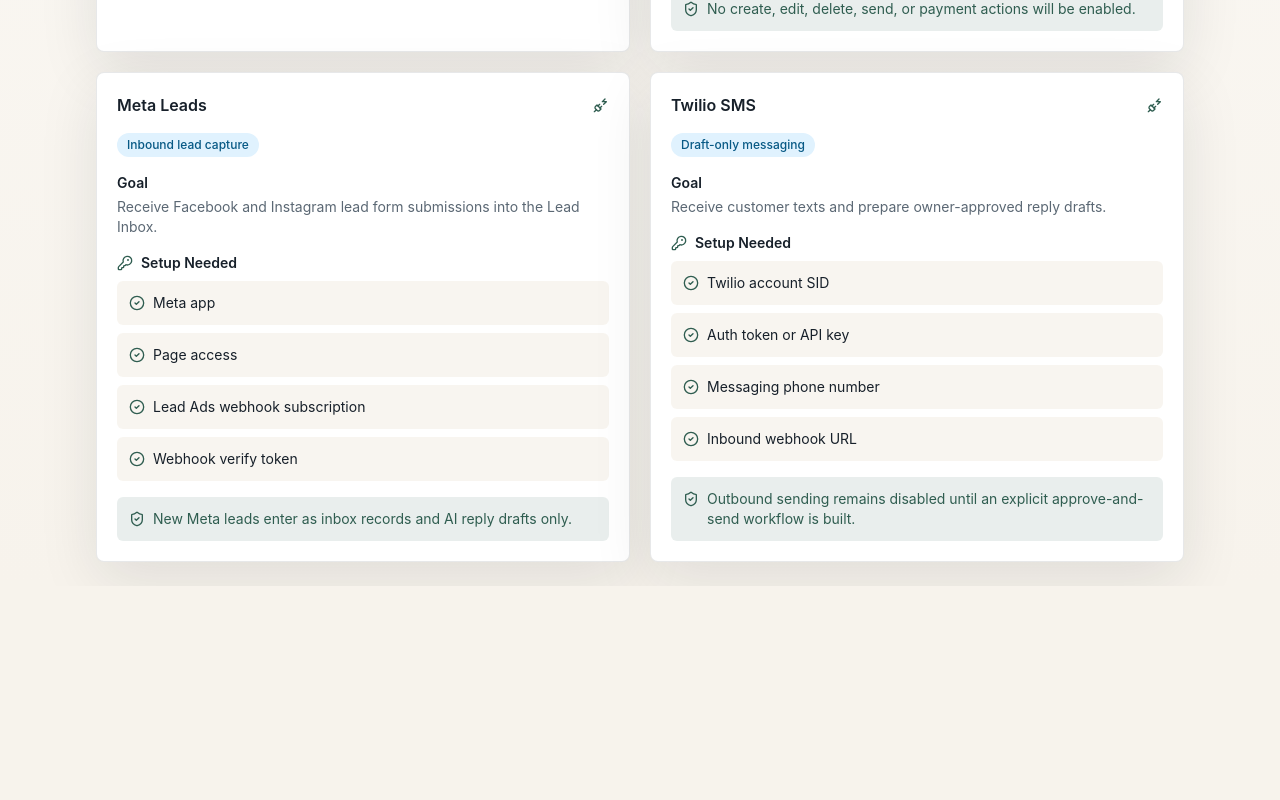
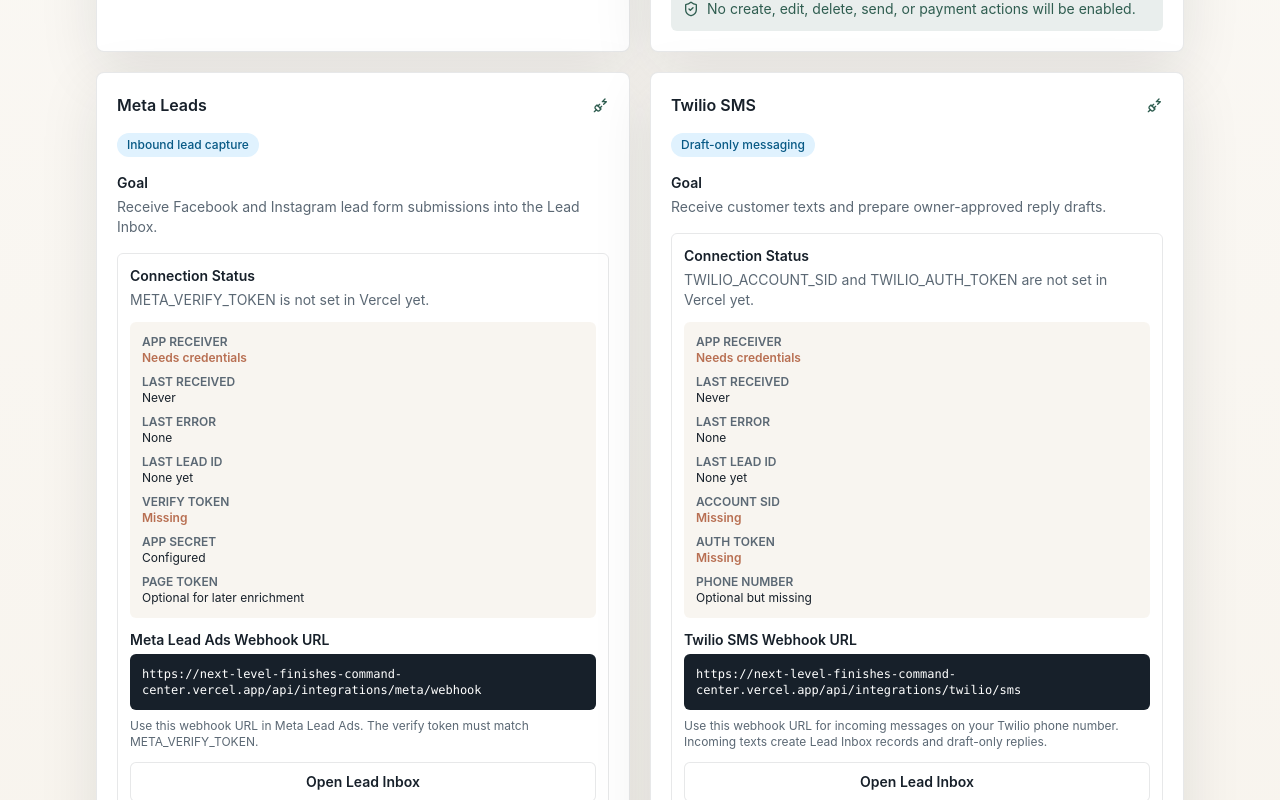
Before and after one commit to gwcph4q4fd-art/next-level-finishes-command-center, a Next.js app: page /integrations in a window 1280 px wide. Shown: the part 1360-2160 px from the top of the page. Before the commit the page ends 1946 px from the top, so only its background shows below. Built offline with nearby package versions, Linux system fonts and the light colour scheme; no server answers; the database is empty.

Commit message:
Show Meta and Twilio integration setup

```diff
--- a/app/integrations/page.tsx
+++ b/app/integrations/page.tsx
@@ -82,6 +82,8 @@
       companyId?: string;
     } | null;
   } | null>(null);
+  const [metaStatus, setMetaStatus] = useState<InboundStatus | null>(null);
+  const [twilioStatus, setTwilioStatus] = useState<InboundStatus | null>(null);
 
   useEffect(() => {
     fetch("/api/integrations/jobber/status")
@@ -92,6 +94,14 @@
       .then((response) => response.json())
       .then(setQuickBooksStatus)
       .catch(() => setQuickBooksStatus(null));
+    fetch("/api/integrations/meta/status")
+      .then((response) => response.json())
+      .then(setMetaStatus)
+      .catch(() => setMetaStatus(null));
+    fetch("/api/integrations/twilio/status")
+      .then((response) => response.json())
+      .then(setTwilioStatus)
+      .catch(() => setTwilioStatus(null));
   }, []);
 
   return (
@@ -116,6 +126,8 @@
                 {integration.name === "QuickBooks Online" && quickBooksStatus?.connected ? <Badge tone="green">API connected</Badge> : null}
                 {integration.name === "QuickBooks Online" && quickBooksStatus && !quickBooksStatus.connected && quickBooksStatus.hasAccessToken ? <Badge tone="red">API failing</Badge> : null}
                 {integration.name === "QuickBooks Online" && quickBooksStatus && !quickBooksStatus.configured ? <Badge tone="yellow">Needs credentials</Badge> : null}
+                {integration.name === "Meta Leads" && metaStatus?.connected ? <Badge tone="green">Webhook ready</Badge> : null}
+                {integration.name === "Twilio SMS" && twilioStatus?.connected ? <Badge tone="green">Webhook ready</Badge> : null}
               </div>
               <div>
                 <p className="text-sm font-semibold text-ink">Goal</p>
@@ -126,6 +138,24 @@
               ) : null}
               {integration.name === "QuickBooks Online" ? (
                 <QuickBooksSetup status={quickBooksStatus} />
+              ) : null}
+              {integration.name === "Meta Leads" ? (
+                <InboundSetup
+                  name="Meta Lead Ads"
+                  status={metaStatus}
+                  configured={Boolean(metaStatus?.meta?.verifyTokenConfigured)}
+                  missing="META_VERIFY_TOKEN is not set in Vercel yet."
+                  instructions="Use this webhook URL in Meta Lead Ads. The verify token must match META_VERIFY_TOKEN."
+                />
+              ) : null}
+              {integration.name === "Twilio SMS" ? (
+                <InboundSetup
+                  name="Twilio SMS"
+                  status={twilioStatus}
+                  configured={Boolean(twilioStatus?.twilio?.accountSidConfigured && twilioStatus?.twilio?.authTokenConfigured)}
+                  missing="TWILIO_ACCOUNT_SID and TWILIO_AUTH_TOKEN are not set in Vercel yet."
+                  instructions="Use this webhook URL for incoming messages on your Twilio phone number. Incoming texts create Lead Inbox records and draft-only replies."
+                />
               ) : null}
               <div>
                 <p className="mb-2 flex items-center gap-2 text-sm font-semibold text-ink">
@@ -150,6 +180,83 @@
         ))}
       </section>
     </main>
+  );
+}
+
+type InboundStatus = {
+  connected: boolean;
+  status: string;
+  lastSyncAt?: string | null;
+  lastReceivedAt?: string | null;
+  lastError?: string | null;
+  lastLeadId?: string | null;
+  webhookUrl?: string;
+  meta?: {
+    verifyTokenConfigured: boolean;
+    pageAccessTokenConfigured: boolean;
+    appSecretConfigured: boolean;
+    webhookUrl: string;
+  } | null;
+  twilio?: {
+    accountSidConfigured: boolean;
+    authTokenConfigured: boolean;
+    phoneNumberConfigured: boolean;
+    webhookUrl: string;
+  } | null;
+};
+
+function InboundSetup({
+  name,
+  status,
+  configured,
+  missing,
+  instructions
+}: {
+  name: string;
+  status: InboundStatus | null;
+  configured: boolean;
+  missing: string;
+  instructions: string;
+}) {
+  return (
+    <div className="grid gap-3 rounded-md border border-ink/10 p-3">
+      <div>
+        <p className="text-sm font-semibold text-ink">Connection Status</p>
+        <p className="mt-1 text-sm text-steel">
+          {!status ? `Checking ${name} setup...` : configured ? `${name} receiver is ready in the app.` : missing}
+        </p>
+      </div>
+      <div className="grid gap-2 rounded-md bg-primer/60 p-3 text-xs text-steel">
+        <Diag label="App receiver" value={status?.connected ? status.status : configured ? "Ready for first webhook" : "Needs credentials"} bad={!configured} />
+        <Diag label="Last received" value={status?.lastReceivedAt ? new Date(status.lastReceivedAt).toLocaleString() : "Never"} />
+        <Diag label="Last error" value={status?.lastError || "None"} bad={Boolean(status?.lastError)} />
+        <Diag label="Last lead id" value={status?.lastLeadId || "None yet"} />
+        {status?.meta ? (
+          <>
+            <Diag label="Verify token" value={status.meta.verifyTokenConfigured ? "Configured" : "Missing"} bad={!status.meta.verifyTokenConfigured} />
+            <Diag label="App secret" value={status.meta.appSecretConfigured ? "Configured" : "Optional but missing"} />
+            <Diag label="Page token" value={status.meta.pageAccessTokenConfigured ? "Configured" : "Optional for later enrichment"} />
+          </>
+        ) : null}
+        {status?.twilio ? (
+          <>
+            <Diag label="Account SID" value={status.twilio.accountSidConfigured ? "Configured" : "Missing"} bad={!status.twilio.accountSidConfigured} />
+            <Diag label="Auth token" value={status.twilio.authTokenConfigured ? "Configured" : "Missing"} bad={!status.twilio.authTokenConfigured} />
+            <Diag label="Phone number" value={status.twilio.phoneNumberConfigured ? "Configured" : "Optional but missing"} />
+          </>
+        ) : null}
+      </div>
+      {status?.webhookUrl ? (
+        <div>
+          <p className="text-sm font-semibold text-ink">{name} Webhook URL</p>
+          <code className="mt-1 block overflow-x-auto rounded-md bg-ink p-3 text-xs text-white">{status.webhookUrl}</code>
+          <p className="mt-2 text-xs text-steel">{instructions}</p>
+        </div>
+      ) : null}
+      <a className="inline-flex min-h-10 items-center justify-center gap-2 rounded-md border border-ink/10 bg-white px-4 py-2 text-sm font-semibold text-ink" href="/leads">
+        Open Lead Inbox
+      </a>
+    </div>
   );
 }
 
```
